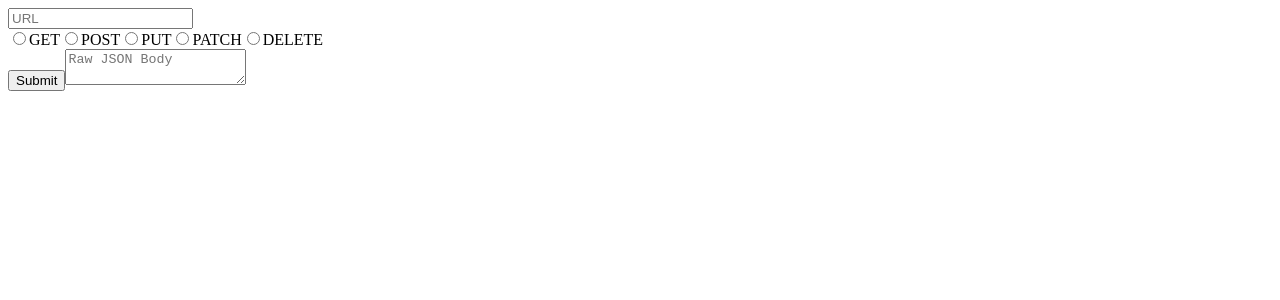
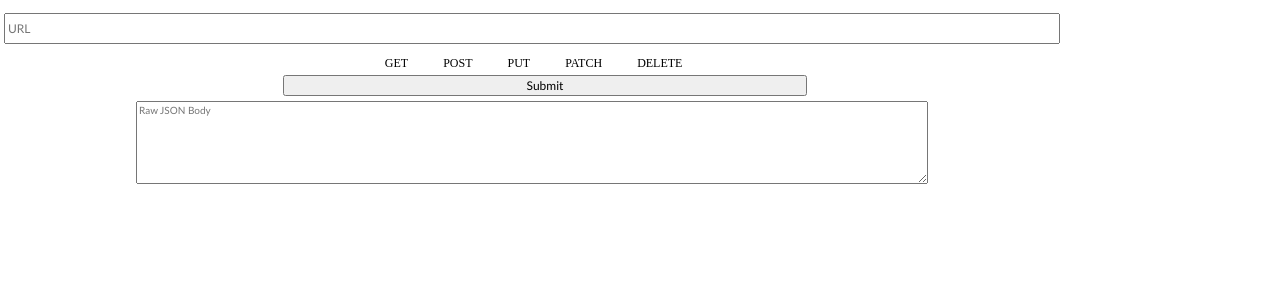
Before and after one commit to jillianlg/RESTy, a React app: page / in a window 1280 px wide. Shown: the top 300 px of the page. Built offline with nearby package versions, Linux system fonts and the light colour scheme.

Commit message:
adds css to RequestForm

```diff
--- a/src/components/RequestForm/RequestForm.css
+++ b/src/components/RequestForm/RequestForm.css
@@ -0,0 +1,67 @@
+  .RequestForm{
+    margin-top: .3vw;
+    margin-right: .3vw;
+    width: 81.9vw;
+    display: flex;
+    flex-direction: column;
+    justify-content: center;
+    align-items: center;
+    /* font-family: 'Trebuchet MS', 'Lucida Sans Unicode', 'Lucida Grande', 'Lucida Sans', Arial, sans-serif; */
+
+    div{
+      display: flex;
+      width: 100%;
+      justify-content: flex-start;
+      align-items: center;
+      flex-direction: row;
+
+      input[type="radio"]{
+        visibility: hidden;
+        height: 0;
+        width: 0;
+        margin-left: 0;
+      }
+
+      label{
+        padding: 4px 16px;
+        font-size: 12px;
+        cursor: pointer;
+      }
+
+      input[type="radio"]:checked+label{
+        background-color: #000203;
+        color: white;
+        align-items: center;
+
+      }
+    }
+
+  input{
+    margin-bottom: 8px;
+  }
+
+  button{
+    margin-left: 2vw;
+    width: 50%;
+    align-self: center;
+    font-size: 12px;
+    font-family: 'Trebuchet MS', 'Lucida Sans Unicode', 'Lucida Grande', 'Lucida Sans', Arial, sans-serif;
+  }
+
+  textarea{
+    margin-top: 5px;
+    width: 75%;
+    height: 6vw;
+    align-self: center;
+    font-family: 'Trebuchet MS', 'Lucida Sans Unicode', 'Lucida Grande', 'Lucida Sans', Arial, sans-serif;
+    font-size: 10px;
+  }
+}
+
+.url{
+  width: 100%;
+  height: 25px;
+  font-size: 12px;
+  margin-top: 5px;
+  font-family: 'Trebuchet MS', 'Lucida Sans Unicode', 'Lucida Grande', 'Lucida Sans', Arial, sans-serif;
+}
--- a/src/components/RequestForm/RequestForm.jsx
+++ b/src/components/RequestForm/RequestForm.jsx
@@ -1,13 +1,15 @@
 import React from 'react';
 import PropTypes from 'prop-types';
+import styles from './RequestForm.css';
 
 const RequestForm = ({ url, method, body, onSubmit, onChange }) => {
   return (
     <div>
-      <form onSubmit={onSubmit}>
-        <input type="text" name="url" placeholder="URL" value={url}
+      <form className={styles.RequestForm} onSubmit={onSubmit}>
+        <input className={styles.url}
+          type="text" name="url" placeholder="URL" value={url}
           onChange={onChange} />
-
+        <section>
           <div>
             {/* GET method */}
             <input type="radio" id="get" name="method" value="GET"
@@ -35,6 +37,7 @@ const RequestForm = ({ url, method, body, onSubmit, onChange }) => {
               onChange={onChange} />
             <label htmlFor="delete">DELETE</label>
           </div>
+        </section>
 
         <button>Submit</button>
 
```
Lines whose indentation alone changed are shown as unchanged.
